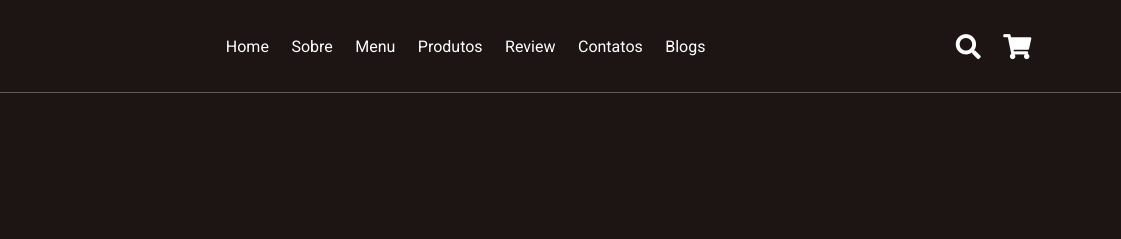
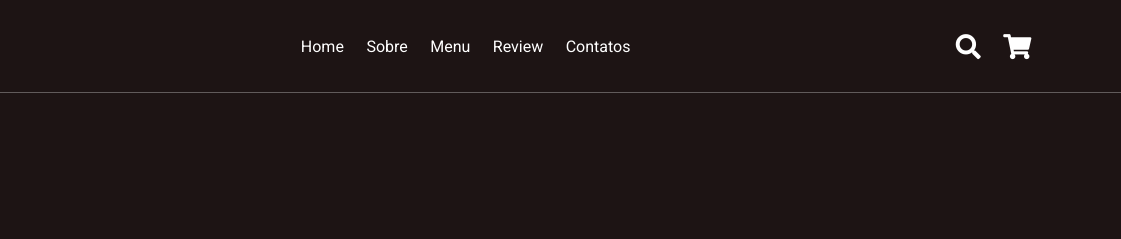
Before and after one commit to RafaelFLim/trabalho-a-ai, a plain HTML site: page index.html in a window 1280 px wide. Shown: the top 239 px of the page, 159-1280 px from the left. Drawn offline with Linux system fonts and the light colour scheme.

Commit message:
Update index.html

```diff
--- a/index.html
+++ b/index.html
@@ -27,10 +27,8 @@
         <a href="#home">home</a>
         <a href="#about">Sobre</a>
         <a href="#menu">menu</a>
-        <a href="#products">produtos</a>
         <a href="#review">review</a>
         <a href="#contact">contatos</a>
-        <a href="#blogs">blogs</a>
     </nav>
 
     <div class="icons">
```
